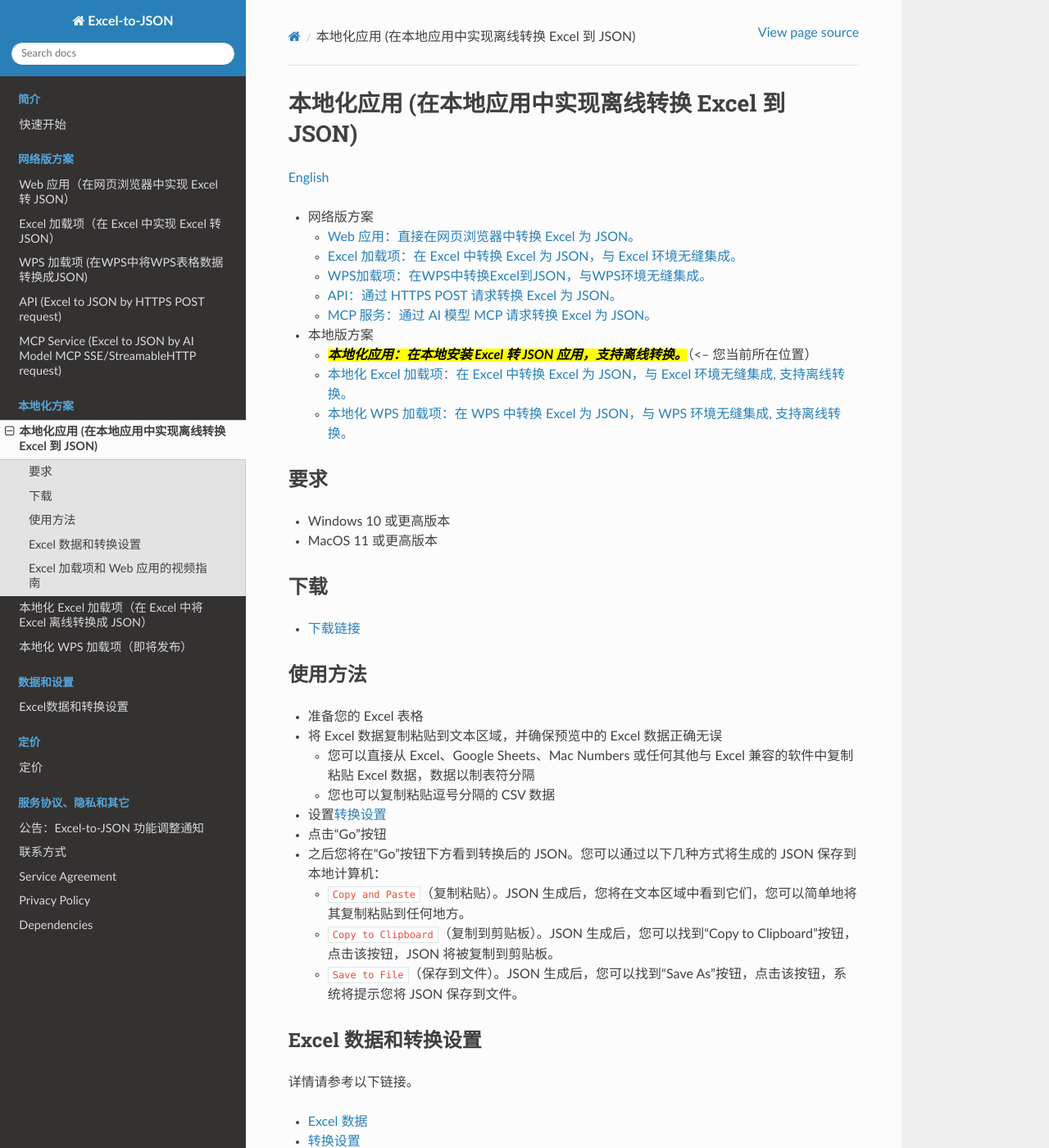
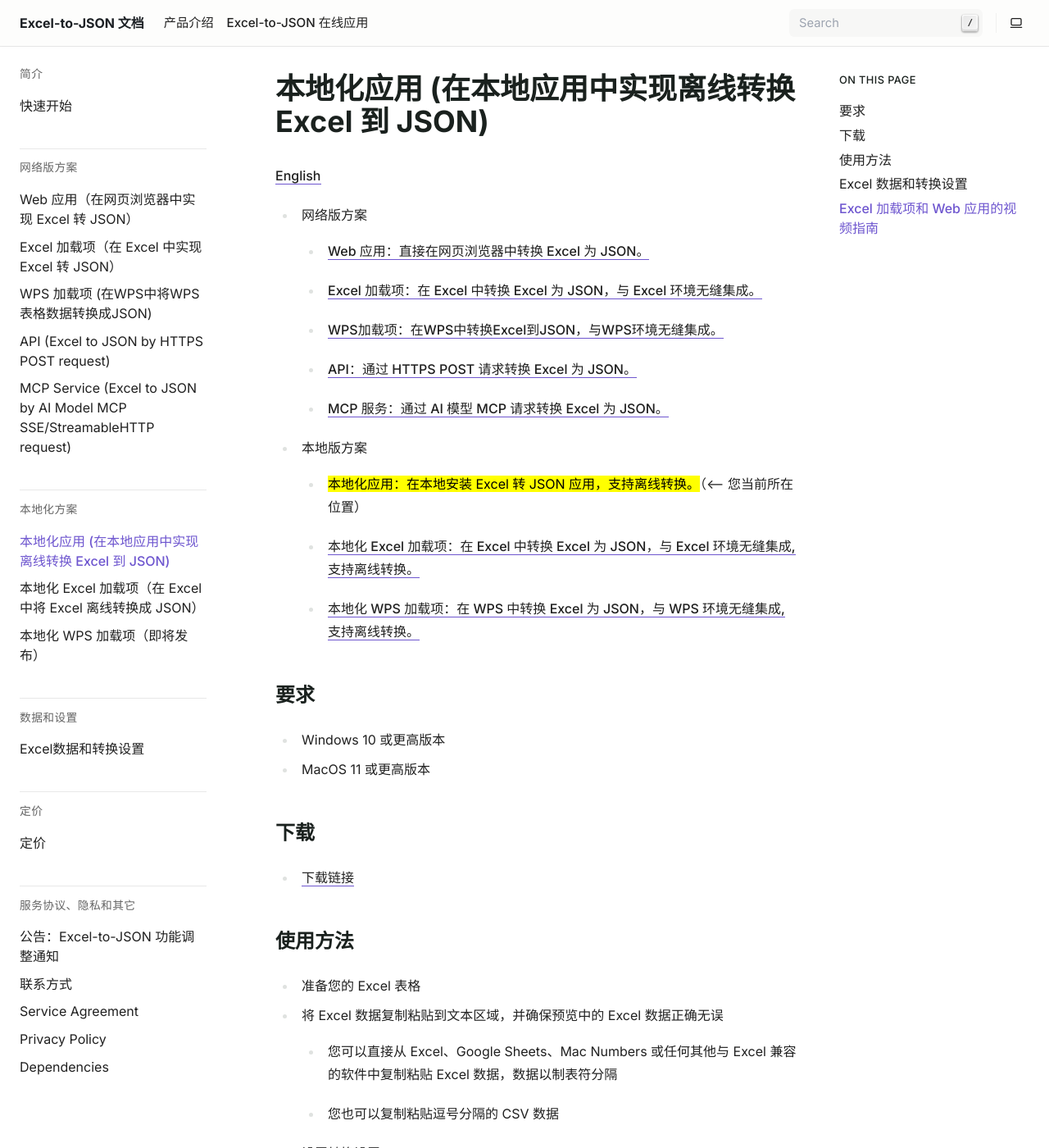
Before and after one commit to he-yang/Excel-to-JSON-zh-CN, a Sphinx documentation site: the page built from source/LocalApp.md, in a window 1280 px wide and 1400 px high. Shown: the whole window at 82% size. Built offline with Sphinx 7.4.7, drawn with Linux system fonts in a browser that asks for light colours; some of the changed text lies outside the part shown.

Commit message:
update template to shibuya

```diff
--- a/source/conf.py
+++ b/source/conf.py
@@ -6,7 +6,7 @@
 # -- Project information -----------------------------------------------------
 # https://www.sphinx-doc.org/en/master/usage/configuration.html#project-information
 
-project = 'Excel-to-JSON'
+project = 'Excel-to-JSON 文档'
 copyright = '2022~2026, WTSolutions'
 author = 'WTSolutions'
 release = '6.1.0.0'
@@ -36,5 +36,27 @@ source_suffix = {
 # https://www.sphinx-doc.org/en/master/usage/configuration.html#options-for-html-output
 
 # html_theme = 'alabaster'
-html_theme = 'sphinx_rtd_theme'
+html_theme = "shibuya"
 html_static_path = ['_static']
+
+# 自定义导航链接
+# shibuya 主题的导航链接配置项
+html_theme_options = {
+    "nav_links": [
+        {
+            "title": "产品介绍",
+            "url": "https://s.wtsolutions.cn/excel-json-product.html"
+        },
+        {
+            "title": "Excel-to-JSON 在线应用",
+            "url": "https://s.wtsolutions.cn/excel-to-json.html"
+        },
+    ]
+}
+
+html_context = {
+    "languages": [
+        ("English", "/en/%s/", "en"),
+        ("中文", "/zh-cn/%s/", "zh-cn"),
+    ]
+}
--- a/source/requirements.txt
+++ b/source/requirements.txt
@@ -1,3 +1,4 @@
 myst_parser
 sphinx_rtd_theme
 sphinx_sitemap
+shibuya
```
